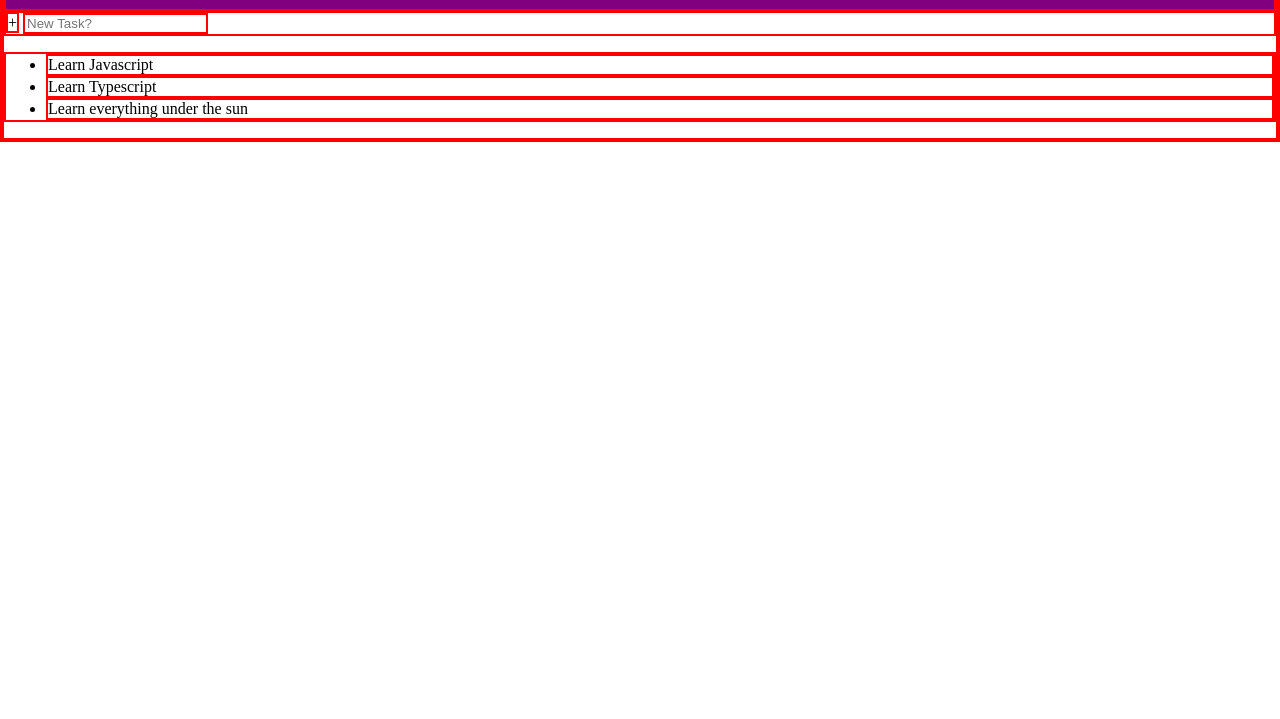
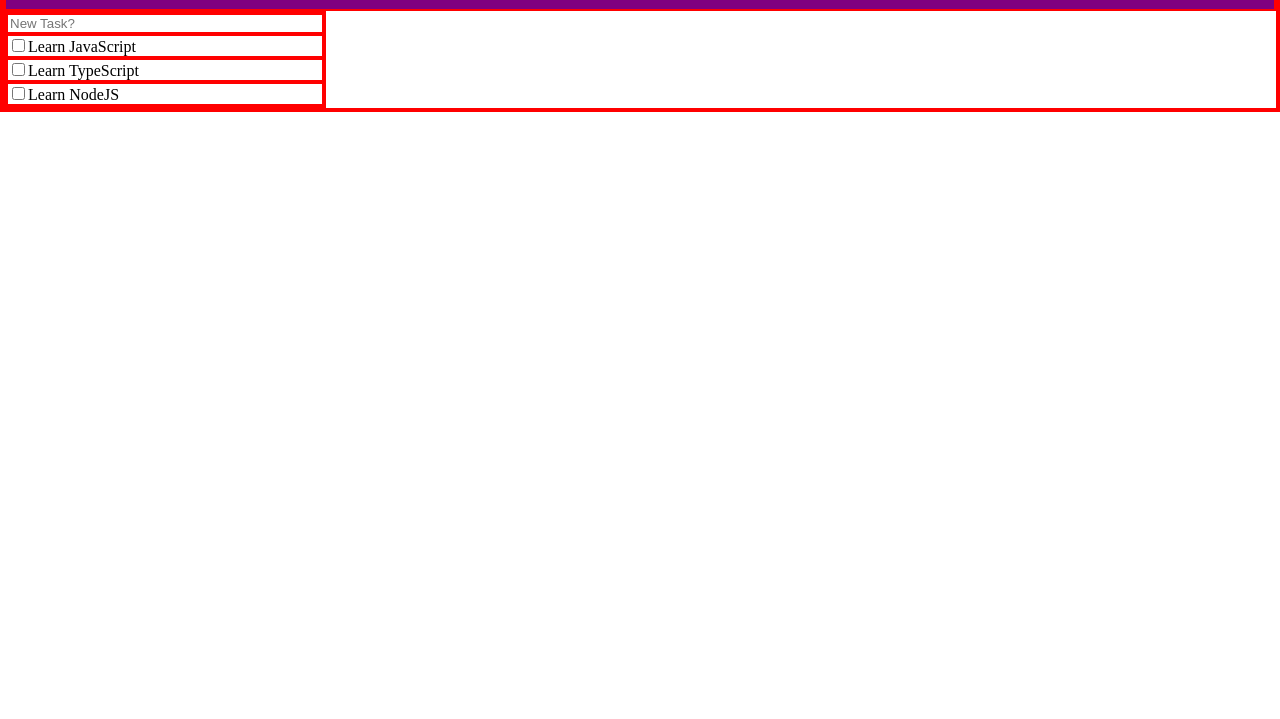
Before and after one commit to mdwiltfong/To-Do-App, a plain HTML site: page index.html in a window 1280 px wide. Shown: the part 81-800 px from the top of the page. Drawn offline with Linux system fonts and the light colour scheme.

Commit message:
Issue Title Only first task is removed Assignees: Labels: Fixes #1

```diff
--- a/index.html
+++ b/index.html
@@ -1,5 +1,6 @@
 <!DOCTYPE html>
 <html lang="en">
+
 <head>
     <meta charset="UTF-8">
     <meta http-equiv="X-UA-Compatible" content="IE=edge">
@@ -11,17 +12,16 @@
 <header>
     <h1>Welcome to Michael's To-do App!</h1>
 </header>
+
 <body>
     <form>
-        <label>+</label>
-        <input type="text" placeholder="New Task?" >
+        <input type="text" placeholder="New Task?">
+        <label><input type="checkbox">Learn JavaScript</label>
+        <label><input type="checkbox">Learn TypeScript</label>
+        <label><input type="checkbox">Learn NodeJS</label>
+
     </form>
-    <ul>
-        <li>Learn Javascript</li>
-        <li>Learn Typescript</li>
-        <li>Learn everything under the sun</li>
-    </ul>
-
 
 </body>
+
 </html>
--- a/script.js
+++ b/script.js
@@ -1,28 +1,30 @@
-let checkbox=document.querySelector("input[type=checkbox]")
-let form=document.querySelector("form");
-let inputText=document.querySelector("input[type=text]")
+let checkbox = document.querySelector("input[type=checkbox]")
+let form = document.querySelector("form");
+let inputText = document.querySelector("input[type=text]")
 
-
-checkbox.addEventListener('change', (e) => {
+//remove task
+form.addEventListener('change', (e) => {
     e.preventDefault();
     console.log(`Change`);
-    console.log(e.path[1]);
+    console.log(e.target);
+    if (e.target.getAttribute("type") !== `text`) {
+        let label = e.path[1];
+        form.removeChild(label);
+    }
 
-    let label=e.path[1];
-    form.removeChild(label);
 
 })
 //Add task
-form.addEventListener('submit',(e)=>{
+form.addEventListener('submit', (e) => {
     e.preventDefault();
     console.log(`input`)
     console.log(typeof e.path[0][0].value)
-   let newLabel = document.createElement('label');
-   let newInput = document.createElement('input');
-   newInput.setAttribute('type','checkbox');
-   newLabel.append(newInput);
-   let text=document.createTextNode(`${e.path[0][0].value}`);
-   newLabel.append(text);
-   form.append(newLabel);
-    inputText.value=" ";
+    let newLabel = document.createElement('label');
+    let newInput = document.createElement('input');
+    newInput.setAttribute('type', 'checkbox');
+    newLabel.append(newInput);
+    let text = document.createTextNode(`${e.path[0][0].value}`);
+    newLabel.append(text);
+    form.append(newLabel);
+    inputText.value = " ";
 })
--- a/styles.css
+++ b/styles.css
@@ -11,3 +11,9 @@ body{
 header{
     background-color: purple;
 }
+
+form{
+    display: flex;
+    flex-direction: column;
+    width:25%;
+}
```
